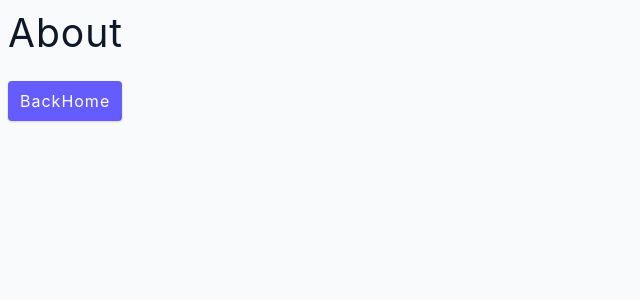
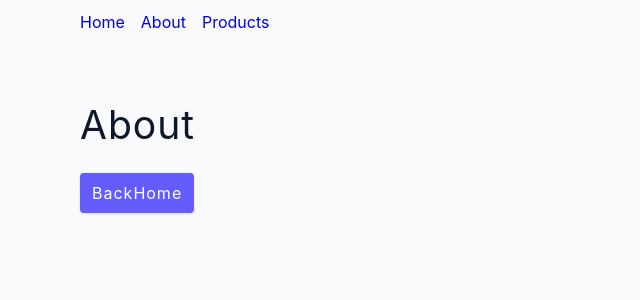
Before and after one commit to shankarpandey7230/react-router, a React (Create React App) app: page /about in a window 1280 px wide. Shown: the top 300 px of the page, without its empty margins (0-640 px from the left). Built offline with nearby package versions, Linux system fonts and the light colour scheme.

Commit message:
shared layout

```diff
--- a/src/App.js
+++ b/src/App.js
@@ -3,15 +3,20 @@
 import Home from "./pages/Home";
 import About from "./pages/About";
 import Products from "./pages/Products";
+import Error from "./pages/Error";
 
 function App() {
   return (
     <BrowserRouter>
+      {/* <nav> our nav</nav> */}
       <Routes>
-        <Route path="/" element={<Home />} />
-        <Route path="/about" element={<About />} />
-        <Route path="/products" element={<Products />} />
+        <Route path="/" element={<Home />}>
+          <Route path="/about" element={<About />} />
+          <Route path="/products" element={<Products />} />
+          <Route path="*" element={<Error />} />
+        </Route>
       </Routes>
+      {/* <footer>footer</footer> */}
     </BrowserRouter>
   );
 }
--- /dev/null
+++ b/src/components/Navbar.js
@@ -0,0 +1,11 @@
+import { Link } from "react-router-dom";
+const Navbar = () => {
+  return (
+    <nav className="navbar">
+      <Link to="/">Home</Link>
+      <Link to="/about">About</Link>
+      <Link to="/products">Products</Link>
+    </nav>
+  );
+};
+export default Navbar;
--- a/src/index.css
+++ b/src/index.css
@@ -178,3 +178,118 @@
   color: var(--green-dark);
   background: var(--green-light);
 }
+/* form */
+
+.form {
+  width: 90vw;
+  max-width: 400px;
+  background: var(--white);
+  border-radius: var(--borderRadius);
+  box-shadow: var(--shadow-2);
+  padding: 2rem 2.5rem;
+  margin: 3rem 0;
+}
+.form-label {
+  display: block;
+  font-size: var(--small-text);
+  margin-bottom: 0.5rem;
+  text-transform: capitalize;
+  letter-spacing: var(--letterSpacing);
+}
+.form-input,
+.form-textarea {
+  width: 100%;
+  padding: 0.375rem 0.75rem;
+  border-radius: var(--borderRadius);
+  background: var(--backgroundColor);
+  border: 1px solid var(--grey-200);
+}
+
+.form-row {
+  margin-bottom: 1rem;
+}
+
+.form-textarea {
+  height: 7rem;
+}
+::placeholder {
+  font-family: inherit;
+  color: var(--grey-400);
+}
+.form-alert {
+  color: var(--red-dark);
+  letter-spacing: var(--letterSpacing);
+  text-transform: capitalize;
+}
+/* alert */
+
+@keyframes spinner {
+  to {
+    transform: rotate(360deg);
+  }
+}
+.form h5 {
+  text-align: center;
+}
+.form .btn {
+  margin-top: 0.5rem;
+}
+.loading {
+  width: 6rem;
+  height: 6rem;
+  border: 5px solid var(--grey-400);
+  border-radius: 50%;
+  border-top-color: var(--primary-500);
+  animation: spinner 0.6s linear infinite;
+}
+.loading {
+  margin: 0 auto;
+}
+/* title */
+
+.title {
+  text-align: center;
+}
+
+.title-underline {
+  background: var(--primary-500);
+  width: 7rem;
+  height: 0.25rem;
+  margin: 0 auto;
+  margin-top: -1rem;
+}
+
+.section {
+  padding: 2rem 0;
+  width: 90vw;
+  max-width: var(--max-width);
+  margin: 0 auto;
+}
+
+.navbar {
+  width: 90vw;
+  max-width: var(--max-width);
+  margin: 0 auto;
+  display: flex;
+  gap: 1rem;
+}
+
+.link {
+  color: var(--grey-500);
+}
+
+.active {
+  color: var(--primary-500);
+}
+.products article {
+  margin-bottom: 1rem;
+}
+
+.products h5 {
+  margin-bottom: 0;
+}
+
+.product img {
+  width: 200px;
+  height: 150px;
+}
--- a/src/pages/Error.js
+++ b/src/pages/Error.js
@@ -1,7 +1,8 @@
-import React from "react";
-
 const Error = () => {
-  return <h2>Error</h2>;
+  return (
+    <section className="section">
+      <h2>Error</h2>
+    </section>
+  );
 };
-
 export default Error;
--- a/src/pages/Home.js
+++ b/src/pages/Home.js
@@ -1,14 +1,19 @@
 import React from "react";
-import { Link } from "react-router-dom";
+import { Link, Outlet } from "react-router-dom";
+import Navbar from "../components/Navbar";
 
 const Home = () => {
   return (
-    <section className="section">
-      <h2>Home Page</h2>
-      <Link to="/about" className="btn">
+    <>
+      <Navbar />
+      <section className="section">
+        {/* <h2>Home Page</h2> */}
+        {/* <Link to="/about" className="btn">
         About
-      </Link>
-    </section>
+      </Link> */}
+        <Outlet />
+      </section>
+    </>
   );
 };
 
```
